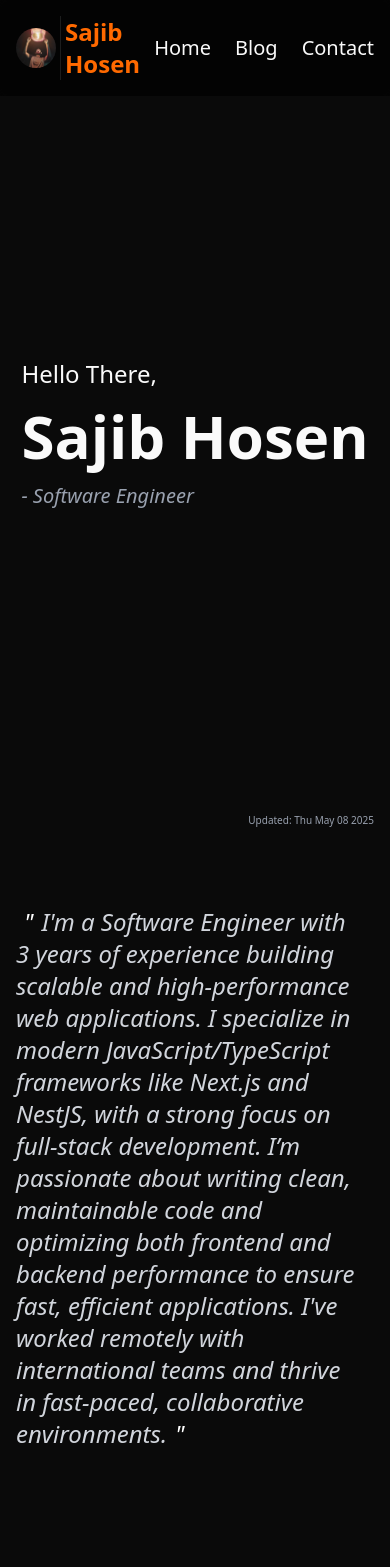
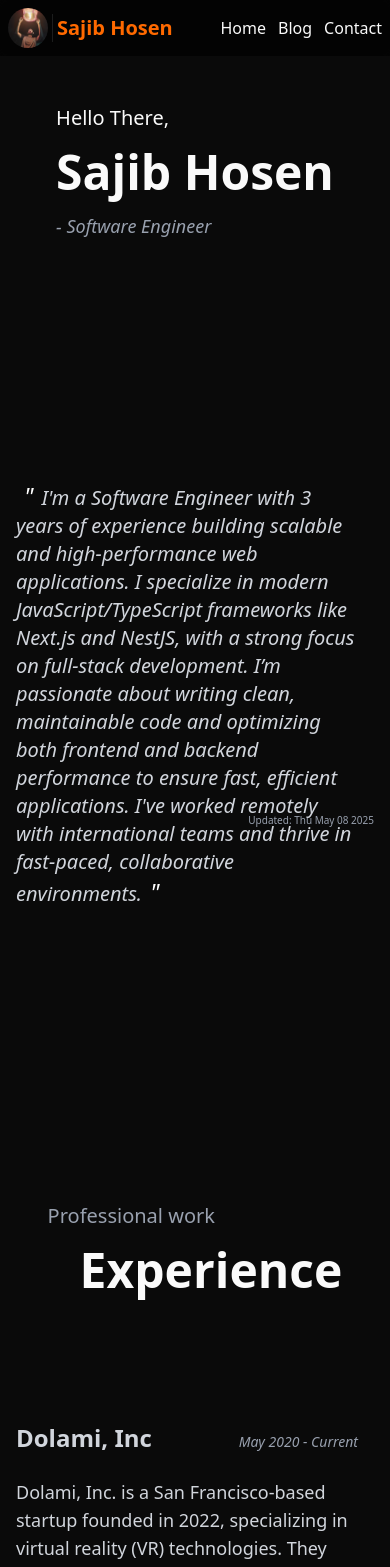
Before and after one commit to sajib-hosen/sajib, a Next.js app: page / in a window 390 px wide. Shown: the top 1567 px of the page. Built offline with nearby package versions, Linux system fonts and the light colour scheme.

Commit message:
fix resp

```diff
--- a/app/page.tsx
+++ b/app/page.tsx
@@ -12,9 +12,9 @@ const EachBlok = ({
   right: React.ReactNode;
 }) => {
   return (
-    <div className=" flex flex-col sm:flex-row border-b pb-16 ">
+    <div className=" flex flex-col sm:flex-row sm:border-b pb-4 sm:pb-16 ">
       <div className="w-full sm:w-1/2">
-        <div className="sticky top-[83px] flex justify-center items-center min-h-[calc(100vh-200px)]">
+        <div className="sticky top-[83px] flex justify-center items-center min-h-[200px] sm:min-h-[calc(100vh-200px)]">
           {left}
         </div>
       </div>
@@ -28,18 +28,20 @@ const EachBlok = ({
 
 export default function Home() {
   return (
-    <div className=" relative content-w space-y-16 p-4">
+    <div className=" relative content-w space-y-4 sm:space-y-16 p-4">
       <EachBlok
         left={
           <div className=" space-y-4">
-            <h1 className=" text-2xl ">Hello There,</h1>
-            <p className="text-6xl font-bold">{MY_NAME}</p>
-            <p className=" text-gray-400 text-xl italic">- Software Engineer</p>
+            <h1 className="text-xl sm:text-2xl ">Hello There,</h1>
+            <p className="text-5xl sm:text-6xl font-bold">{MY_NAME}</p>
+            <p className=" text-gray-400 text-lg sm:text-xl italic">
+              - Software Engineer
+            </p>
           </div>
         }
         right={
           <>
-            <h1 className=" text-2xl text-gray-300 italic ">
+            <h1 className="text-xl sm:text-2xl text-gray-300 italic ">
               <span className="text-2xl text-white px-2">&quot;</span>
               {`I'm a Software Engineer with 3 years of experience
                             building scalable and high-performance web
@@ -61,8 +63,10 @@ export default function Home() {
       <EachBlok
         left={
           <div className=" space-y-4">
-            <h1 className=" text-2xl text-gray-400 ">Professional work</h1>
-            <p className="text-6xl font-bold pl-8">Experience</p>
+            <h1 className="text-xl sm:text-2xl text-gray-400 ">
+              Professional work
+            </h1>
+            <p className="text-5xl sm:text-6xl font-bold pl-8">Experience</p>
           </div>
         }
         right={
@@ -70,24 +74,29 @@ export default function Home() {
             <div className=" space-y-6">
               <div className=" flex items-baseline justify-between ">
                 <Link href={"https://www.dolami.co/"}>
-                  <h1 className=" text-3xl font-bold">Dolami, Inc</h1>
+                  <h1 className="text-2xl sm:text-3xl font-bold">
+                    Dolami, Inc
+                  </h1>
                 </Link>
                 <p className=" text-sm text-gray-400 italic pr-0 sm:pr-8">
                   May 2020 - Current
                 </p>
               </div>
-              <p className=" text-xl">
-                Dolami, Inc. is a San Francisco-based startup founded in 2022,
-                specializing in virtual reality (VR) technologies. They develop
-                innovative products like the X MASK, a facial tracking device
-                that mirrors real-life expressions onto VR avatars, and{" "}
+              <p className="text-lg sm:text-xl">
+                <Link href={"https://www.dolami.co/"}>Dolami</Link>, Inc. is a
+                San Francisco-based startup founded in 2022, specializing in
+                virtual reality (VR) technologies. They develop innovative
+                products like the X MASK, a facial tracking device that mirrors
+                real-life expressions onto VR avatars, and{" "}
                 <Link href={"https://goavatown.com/en"}>Avatown</Link>, a
                 platform for buying and selling 3D avatars and fashion items.
-                Dolami aims to democratize avatar creation and enhance creative
-                expression in virtual spaces.
+                <Link href={"https://www.dolami.co/"}>Dolami</Link> aims to
+                democratize avatar creation and enhance creative expression in
+                virtual spaces.
               </p>
-              <p className=" text-xl">
-                At Dolami, I contributed to the development of{" "}
+              <p className="text-lg sm:text-xl">
+                At <Link href={"https://www.dolami.co/"}>Dolami</Link>, I
+                contributed to the development of{" "}
                 <Link href={"https://goavatown.com/en"}>Avatown</Link>, a 3D
                 avatar and virtual fashion marketplace. I worked as a Full-Stack
                 Software Engineer, using Next.js, NestJS, and cloud technologies
@@ -103,8 +112,8 @@ export default function Home() {
       <EachBlok
         left={
           <div className=" space-y-4">
-            <h1 className="text-2xl text-gray-400 ">Professional</h1>
-            <p className="text-6xl font-bold pl-18">Skills</p>
+            <h1 className="text-xl sm:text-2xl text-gray-400 ">Professional</h1>
+            <p className="text-5xl sm:text-6xl font-bold pl-18">Skills</p>
           </div>
         }
         right={
@@ -113,7 +122,7 @@ export default function Home() {
               <div className=" space-y-3">
                 <h1 className=" font-bold flex items-center">
                   <ArrowBigRight className=" text-orange-400" />
-                  <span className=" text-xl">
+                  <span className="text-lg sm:text-xl">
                     Programming Languages & Frameworks
                   </span>
                 </h1>
@@ -130,7 +139,9 @@ export default function Home() {
               <div className=" space-y-3">
                 <h1 className=" font-bold flex items-center">
                   <ArrowBigRight className=" text-orange-400" />
-                  <span className=" text-xl">Backend & Databases</span>
+                  <span className=" text-lg sm:text-xl">
+                    Backend & Databases
+                  </span>
                 </h1>
                 <ul className=" ml-4">
                   <li className=" ">
@@ -143,7 +154,9 @@ export default function Home() {
               <div className=" space-y-3">
                 <h1 className=" font-bold flex items-center">
                   <ArrowBigRight className=" text-orange-400" />
-                  <span className=" text-xl">Performance Optimization</span>
+                  <span className="text-lg sm:text-xl">
+                    Performance Optimization
+                  </span>
                 </h1>
                 <ul className=" ml-4">
                   <li className=" ">
@@ -155,7 +168,7 @@ export default function Home() {
               <div className=" space-y-3">
                 <h1 className=" font-bold flex items-center">
                   <ArrowBigRight className=" text-orange-400" />
-                  <span className=" text-xl">DevOps & Tools</span>
+                  <span className=" text-lg sm:text-xl">DevOps & Tools</span>
                 </h1>
                 <ul className=" ml-4">
                   <li className=" ">
@@ -170,7 +183,7 @@ export default function Home() {
               <div className=" space-y-3">
                 <h1 className=" font-bold flex items-center">
                   <ArrowBigRight className=" text-orange-400" />
-                  <span className=" text-xl">Testing</span>
+                  <span className="text-lg sm:text-xl">Testing</span>
                 </h1>
                 <ul className=" ml-4">
                   <li className=" ">
@@ -182,7 +195,7 @@ export default function Home() {
               <div className=" space-y-3">
                 <h1 className=" font-bold flex items-center">
                   <ArrowBigRight className=" text-orange-400" />
-                  <span className=" text-xl">Soft Skills</span>
+                  <span className="text-lg sm:text-xl">Soft Skills</span>
                 </h1>
                 <ul className=" ml-4">
                   <li className=" ">
@@ -201,14 +214,14 @@ export default function Home() {
       <EachBlok
         left={
           <div className=" space-y-4">
-            <h1 className="text-2xl text-gray-400 ">My</h1>
-            <p className="text-6xl font-bold">Projects</p>
+            <h1 className="text-xl sm:text-2xl text-gray-400 ">My</h1>
+            <p className="text-5xl sm:text-6xl font-bold">Projects</p>
           </div>
         }
         right={
           <>
             {[...Array(10)].map((_, index) => (
-              <p key={index} className="mb-8 text-xl">
+              <p key={index} className="mb-8 text-lg sm:text-xl">
                 Lorem ipsum dolor sit amet consectetur adipisicing elit. Dolor
                 quibusdam, tempore obcaecati alias cum rem suscipit quas veniam
                 omnis nesciunt non, repellendus quis voluptatum veritatis
--- a/components/shared/top-nav.tsx
+++ b/components/shared/top-nav.tsx
@@ -5,7 +5,7 @@ import Link from "next/link";
 const TopNav = () => {
   return (
     <div className="sticky top-0 z-50 backdrop-blur-[4px] bg-black/30 ">
-            <nav className="backdrop-blur-[4px] bg-black/30 content-w flex items-center justify-between gap-4 p-4">
+      <nav className="backdrop-blur-[4px] bg-black/30 content-w flex items-center justify-between gap-4 p-2 sm:p-4">
         <Link href={"/"}>
           <div className="flex items-center space-x-1">
             <Image
@@ -17,16 +17,13 @@ const TopNav = () => {
             />
 
             <div className=" border-l pl-1">
-                            <h1 className="text-2xl font-bold text-orange-500">
+              <h1 className="text-xl sm:text-2xl font-bold text-orange-500">
                 {MY_NAME}
               </h1>
-                            {/* <p className=" text-gray-400 text-[10px] italic">
-                - Software Engineer
-              </p> */}
             </div>
           </div>
         </Link>
-                <ul className=" flex space-x-6 text-xl">
+        <ul className=" flex space-x-3 sm:space-x-6 text-base sm:text-xl">
           <li>
             <Link href={"/"}>Home</Link>
           </li>
```
Lines whose indentation alone changed are shown as unchanged.
